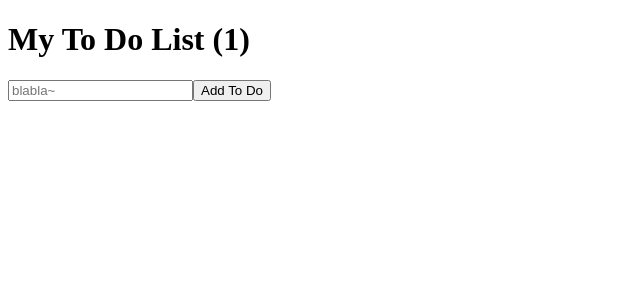
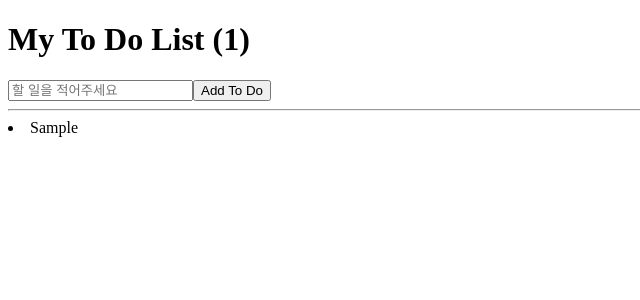
Before and after one commit to komo3344/react_playground, a React (Create React App) app in the folder playground/: page / in a window 1280 px wide. Both pictures are taken after typing "Sample" into the empty fields and a click on the button "Add To Do". Shown: the top 300 px of the page, without its empty margins (0-640 px from the left). Built offline with nearby package versions, Linux system fonts and the light colour scheme.

Commit message:
Add: todo (2)

```diff
--- a/playground/src/App.js
+++ b/playground/src/App.js
@@ -12,7 +12,7 @@ function App() {
     setToDo("");
     setToDoList((currentArray) => [toDo, ...currentArray]);
   };
-  console.log(toDoList);
+
   return (
     <div>
       <h1>My To Do List ({toDoList.length})</h1>
@@ -21,10 +21,16 @@ function App() {
           onChange={onChange}
           value={toDo}
           type="text"
-          placeholder="blabla~"
+          placeholder="할 일을 적어주세요"
         />
         <button>Add To Do</button>
       </form>
+      <hr />
+      <ui>
+        {toDoList.map((item, index) => (
+          <li key={index}>{item}</li>
+        ))}
+      </ui>
     </div>
   );
 }
```
